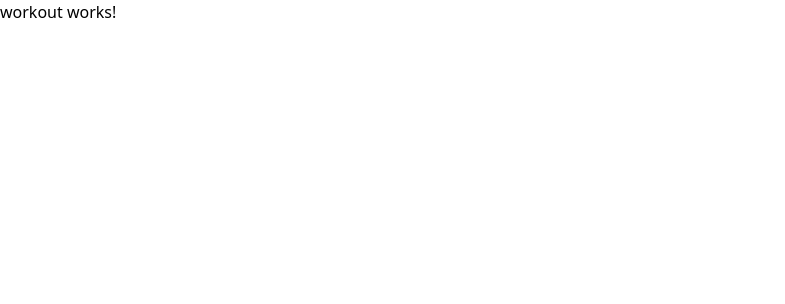
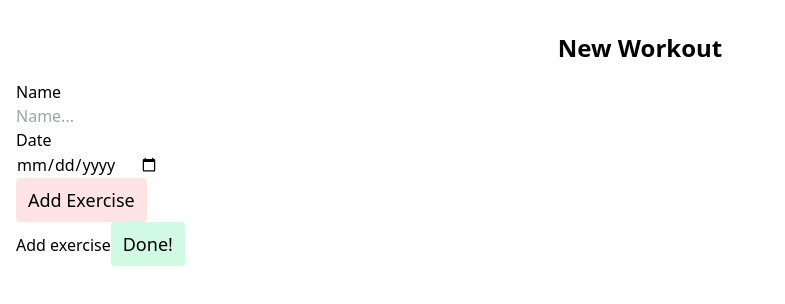
Before and after one commit to sergio-prgm/gym-tracker, an Angular app: page /workout in a window 1280 px wide. Shown: the top 304 px of the page, without its empty margins (0-785 px from the left). Built offline with nearby package versions, Linux system fonts and the light colour scheme.

Commit message:
Feat: create active-workout with dynamic forms

```diff
--- a/src/app/pages/workout/workout-routing.module.ts
+++ b/src/app/pages/workout/workout-routing.module.ts
@@ -6,6 +6,6 @@ const routes: Routes = [{ path: '', component: WorkoutComponent }]
 
 @NgModule({
   imports: [RouterModule.forChild(routes)],
-  exports: [RouterModule],
+  exports: [RouterModule]
 })
 export class WorkoutRoutingModule {}
--- a/src/app/pages/workout/workout.component.html
+++ b/src/app/pages/workout/workout.component.html
@@ -1 +1 @@
-<p>workout works!</p>
+<app-active-workout></app-active-workout>
--- a/src/app/pages/workout/workout.component.ts
+++ b/src/app/pages/workout/workout.component.ts
@@ -1,12 +1,10 @@
-import { Component, OnInit } from '@angular/core'
+import { Component } from '@angular/core'
 
 @Component({
   selector: 'app-workout',
   templateUrl: './workout.component.html',
-  styleUrls: ['./workout.component.scss'],
+  styleUrls: ['./workout.component.scss']
 })
-export class WorkoutComponent implements OnInit {
+export class WorkoutComponent {
   constructor() {}
-
-  ngOnInit(): void {}
 }
--- a/src/app/pages/workout/workout.module.ts
+++ b/src/app/pages/workout/workout.module.ts
@@ -3,9 +3,11 @@ import { CommonModule } from '@angular/common'
 
 import { WorkoutRoutingModule } from './workout-routing.module'
 import { WorkoutComponent } from './workout.component'
+import { ActiveWorkoutComponent } from 'src/app/shared/components/active-workout/active-workout.component'
+import { ActiveWorkoutModule } from 'src/app/shared/components/active-workout/active-workout.module'
 
 @NgModule({
   declarations: [WorkoutComponent],
-  imports: [CommonModule, WorkoutRoutingModule],
+  imports: [CommonModule, WorkoutRoutingModule, ActiveWorkoutModule]
 })
 export class WorkoutModule {}
--- a/src/app/shared/components/active-workout/active-workout.component.html
+++ b/src/app/shared/components/active-workout/active-workout.component.html
@@ -1 +1,81 @@
-<p>active-workout works!</p>
+<section class="p-4">
+  <h1 class="text-2xl font-bold text-center py-4">New Workout</h1>
+  <form [formGroup]="workoutForm" (ngSubmit)="onSubmit()">
+    <div>
+      <label for="workoutName">Name</label>
+      <input
+        type="text"
+        class="block rounded"
+        id="workoutName"
+        name="workoutName"
+        formControlName="workoutName"
+        placeholder="Name..." />
+      <label for="date">Date</label>
+      <input
+        type="date"
+        class="block rounded"
+        id="date"
+        name="date"
+        formControlName="date"
+        placeholder="Date..." />
+      <button
+        class="inline-block bg-rose-100 rounded font-medium text-lg px-3 py-2 hover:bg-rose-200"
+        type="button"
+        (click)="addExercise()">
+        Add Exercise
+      </button>
+    </div>
+    <div formArrayName="exercises" class="">
+      <ng-container
+        *ngFor="let exercise of exercises().controls; let exIndex = index">
+        <div [formGroupName]="exIndex">
+          <label for="exerciseName">Exercise Name</label>
+          <input
+            type="text"
+            formControlName="exerciseName"
+            placeholder="Exercise..." />
+          <button type="button" (click)="removeExercise(exIndex)">
+            Remove exercise
+          </button>
+          <ng-container formArrayName="sets">
+            <div class="grid grid-cols-4 gap-10 mb-2">
+              <span class="block text-lg text-center self-center">Set</span>
+              <span class="block text-lg text-center self-center">Reps</span>
+              <span class="block text-lg text-center self-center">Weight</span>
+              <span class="block text-lg text-center self-center">Delete</span>
+            </div>
+            <ng-container
+              *ngFor="let set of sets(exIndex).controls; let setIndex = index">
+              <div [formGroupName]="setIndex" class="grid grid-cols-4 gap-10">
+                <span class="block text-xl text-center self-center">{{
+                  setIndex
+                }}</span>
+                <input
+                  type="number"
+                  formControlName="reps"
+                  class="block shadow-sm text-lg border-b-2 border-emerald-200 outline-none focus:border-emerald-400 text-center self-center" />
+                <input
+                  type="number"
+                  formControlName="weight"
+                  class="block shadow-sm text-lg border-b-2 border-emerald-200 outline-none focus:border-emerald-400 text-center self-center" />
+                <button
+                  type="button"
+                  class="block text-2xl pb-1 bg-rose-500 hover:bg-rose-600 focus:bg-rose-600 mx-5 rounded-sm"
+                  (click)="removeSet(exIndex, setIndex)">
+                  &times;
+                </button>
+              </div>
+            </ng-container>
+          </ng-container>
+          <button type="button" (click)="addSet(exIndex)">Add set</button>
+        </div>
+      </ng-container>
+    </div>
+    <button type="button" (click)="addExercise()">Add exercise</button>
+    <button
+      class="inline-block bg-emerald-100 rounded font-medium text-lg px-3 py-2 hover:bg-emerald-200"
+      type="submit">
+      Done!
+    </button>
+  </form>
+</section>
--- a/src/app/shared/components/active-workout/active-workout.component.ts
+++ b/src/app/shared/components/active-workout/active-workout.component.ts
@@ -1,12 +1,184 @@
 import { Component, OnInit } from '@angular/core'
+import { FormBuilder, FormGroup, FormArray, Validators } from '@angular/forms'
 
 @Component({
   selector: 'app-active-workout',
   templateUrl: './active-workout.component.html',
-  styleUrls: ['./active-workout.component.scss'],
+  styleUrls: ['./active-workout.component.scss']
 })
 export class ActiveWorkoutComponent implements OnInit {
-  constructor() {}
+  workoutForm!: FormGroup
 
-  ngOnInit(): void {}
+  constructor(private fb: FormBuilder) {}
+
+  ngOnInit(): void {
+    this.workoutForm = this.fb.group({
+      workoutName: ['', Validators.required],
+      date: [null, Validators.required],
+      exercises: this.fb.array([])
+    })
+  }
+
+  exercises(): FormArray {
+    return this.workoutForm.get('exercises') as FormArray
+  }
+
+  newExercise(): FormGroup {
+    return this.fb.group({
+      exerciseName: ['', Validators.required],
+      sets: this.fb.array([this.newSet()])
+    })
+  }
+
+  addExercise() {
+    this.exercises().push(this.newExercise())
+    console.log(this.sets(0).length)
+  }
+
+  removeExercise(exIndex: number): void {
+    this.exercises().removeAt(exIndex)
+  }
+  // //
+  sets(exIndex: number): FormArray {
+    return this.exercises().at(exIndex).get('sets') as FormArray
+  }
+
+  newSet(): FormGroup {
+    return this.fb.group({
+      reps: [null, Validators.required],
+      weight: [null, Validators.required]
+    })
+  }
+
+  addSet(exIndex: number): void {
+    this.sets(exIndex).push(this.newSet())
+  }
+
+  removeSet(exIndex: number, setIndex: number): void {
+    this.sets(exIndex).removeAt(setIndex)
+  }
+
+  onSubmit(): void {
+    console.log(this.workoutForm.value)
+  }
+  // Angular Reactive Form
+
+  // createExercise(): FormGroup {
+  //   return this.fb.group({
+  //     exerciseName: ['', Validators.required],
+  //     sets: this.fb.array([this.createSet()])
+  //   })
+  // }
+
+  // get exerciseForm(): FormArray {
+  //   return <FormArray>this.workoutForm.get('exerciseForm')
+  // }
+
+  // addExercise(): void {
+  //   this.exerciseForm.push(this.createExercise())
+  // }
+
+  // createSet(): FormGroup {
+  //   return this.fb.group({
+  //     reps: [null, Validators.required],
+  //     weight: [null, Validators.required]
+  //   })
+  // }
+
+  // sets(index: number): FormArray {
+  //   return <FormArray>this.exerciseForm.at(index).get('sets')
+  // }
+
+  // addSet(index: number): void {
+  //   this.sets(index).push(this.createSet())
+  // }
+
+  // getValue() {
+  //   console.log(this.workoutForm.value)
+  // }
+
+  // TODO Angular FormArray Angular University
+
+  // get exercises(): FormArray {
+  //   return this.workoutForm.get('exercises') as FormArray
+  // }
+
+  // get exercisess(): FormArray {
+  //   return this.workoutForm.controls['exercises'] as FormArray
+  // }
+
+  // addExercise() {
+  //   const exerciseForm: FormGroup = this.fb.group({
+  //     exerciseName: ['', Validators.required]
+  //     // combo: this.fb.array([])
+  //   })
+  //   console.log(this.workoutForm.value)
+  //   this.exercises.push(exerciseForm)
+  // }
+
+  // *  the below only took into account the last 'combo' data added.
+
+  // exercises(): FormArray {
+  //   return this.workoutForm.get('exercises') as FormArray
+  // }
+
+  // newExercise(): FormGroup {
+  //   return this.fb.group({
+  //     exerciseName: '',
+  //     combo: this.fb.array([])
+  //   })
+  // }
+
+  // addExercise(): void {
+  //   this.exercises().push(this.newExercise())
+  // }
+
+  // exerciseCombo(exIndex: number): FormArray {
+  //   return this.exercises().at(exIndex).get('combo') as FormArray
+  // }
+
+  // newCombo(): FormGroup {
+  //   return this.fb.group({
+  //     reps: null,
+  //     weight: null
+  //   })
+  // }
+
+  // addCombo(exIndex: number): void {
+  //   this.exerciseCombo(exIndex).push(this.newCombo())
+  // }
+
+  // onSubmit(): void {
+  //   console.log(this.workoutForm.value)
+  // }
+
+  //* The below code didn't add the nested formGroup
+
+  // createExercise(): FormGroup {
+  //   return this.fb.group({
+  //     exercise_name: ['', Validators.required],
+  //     exercise_feat: [''],
+  //     combo: this.fb.array([this.createCombo()], Validators.required)
+  //   })
+  // }
+
+  // createCombo(): FormGroup {
+  //   return this.fb.group({
+  //     reps: [null, Validators.required],
+  //     weight: [null, Validators.required]
+  //   })
+  // }
+
+  // get exercises(): FormArray {
+  //   return <FormArray>this.workoutForm.get('exercises')
+  // }
+  // get combo(): FormArray {
+  //   return <FormArray>this.exercises.get('combo')
+  // }
+
+  // addCombo(): void {
+  //   this.combo.push(this.createCombo())
+  // }
 }
+
+// Also, in the template, there is a button to add a ticket. On click of the button, it pushes a new ticket in the tickets FormArray as shown below.
--- a/src/app/shared/components/active-workout/active-workout.module.ts
+++ b/src/app/shared/components/active-workout/active-workout.module.ts
@@ -1,9 +1,11 @@
 import { NgModule } from '@angular/core'
 import { CommonModule } from '@angular/common'
+import { ReactiveFormsModule } from '@angular/forms'
 import { ActiveWorkoutComponent } from './active-workout.component'
 
 @NgModule({
   declarations: [ActiveWorkoutComponent],
-  imports: [CommonModule]
+  imports: [CommonModule, ReactiveFormsModule],
+  exports: [ActiveWorkoutComponent]
 })
 export class ActiveWorkoutModule {}
--- a/tailwind.config.js
+++ b/tailwind.config.js
@@ -3,7 +3,7 @@ const tailwindcss = require('tailwindcss')
 module.exports = {
   content: ['./src/**/*.{html,ts}'],
   theme: {
-    extend: {},
+    extend: {}
   },
-  plugins: [require('@tailwindcss/forms')],
+  plugins: []
 }
```
